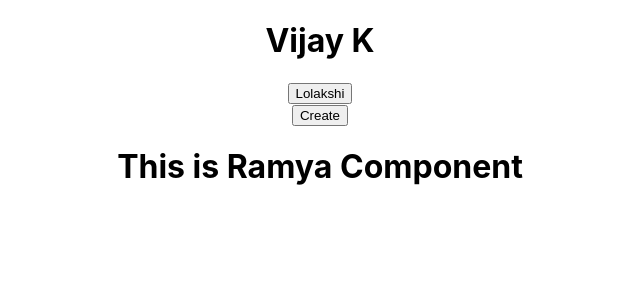
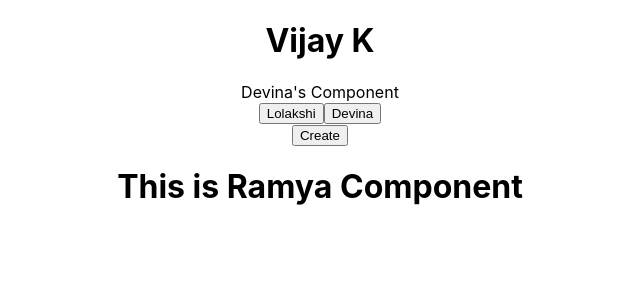
Before and after one commit to MeghaGowda1223456/Git-practice, a React (Create React App) app: page / in a window 1280 px wide. Shown: the top 300 px of the page, without its empty margins (320-960 px from the left). Built offline with nearby package versions, Linux system fonts and the light colour scheme.

Commit message:
Devina eddited Lolakshi's Component

```diff
--- a/src/App.js
+++ b/src/App.js
@@ -6,12 +6,14 @@ import ComponentA from "./components/ComponentA";
 import ComponentB from "./components/ComponentB";
 import Lolakshi from "./components/Lolakshi";
 import Ramya from './components/Ramya';
+import Devina from "./components/Devina";
 
 function App() {
   const [state, setState] = useState(true);
   return (
     <div className="App">
       <ComponentB/>
+      <Devina/>
       <Lolakshi/>
       {state ? <DataComponents setState={setState} /> : <ComponentA />}
 
--- a/src/components/Lolakshi.js
+++ b/src/components/Lolakshi.js
@@ -6,9 +6,15 @@ function Lolakshi() {
     const displayGreeting=()=>{
         document.write('Hello to git World')
     }
+
+    const greet= ()=>{
+      document.write("Have a Happy Day")
+
+    }
   return (
     <div>
         <button onClick={displayGreeting}> Lolakshi</button>
+        <button onClick={greet}>Devina</button>
     </div>
   )
 }
```
